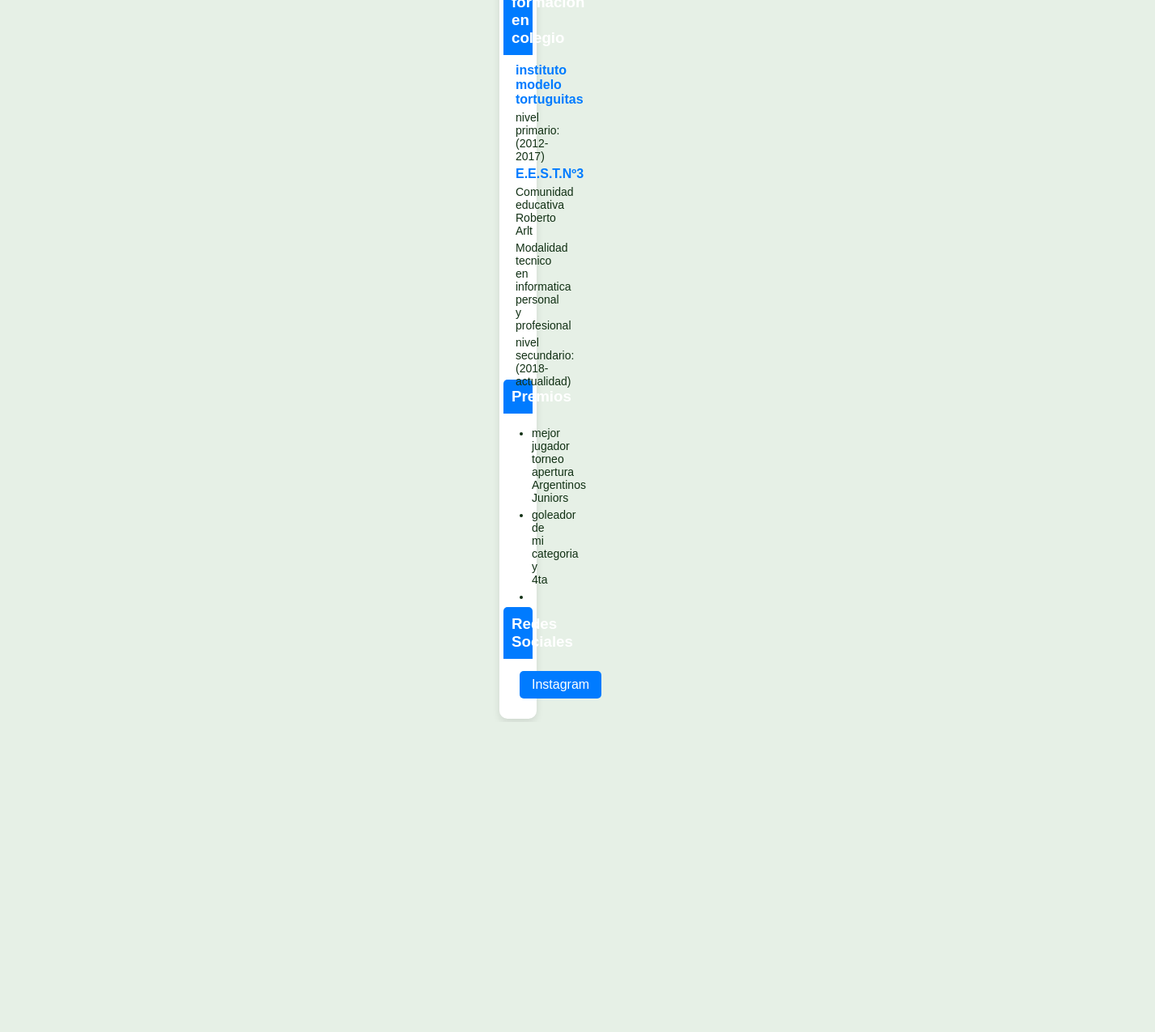
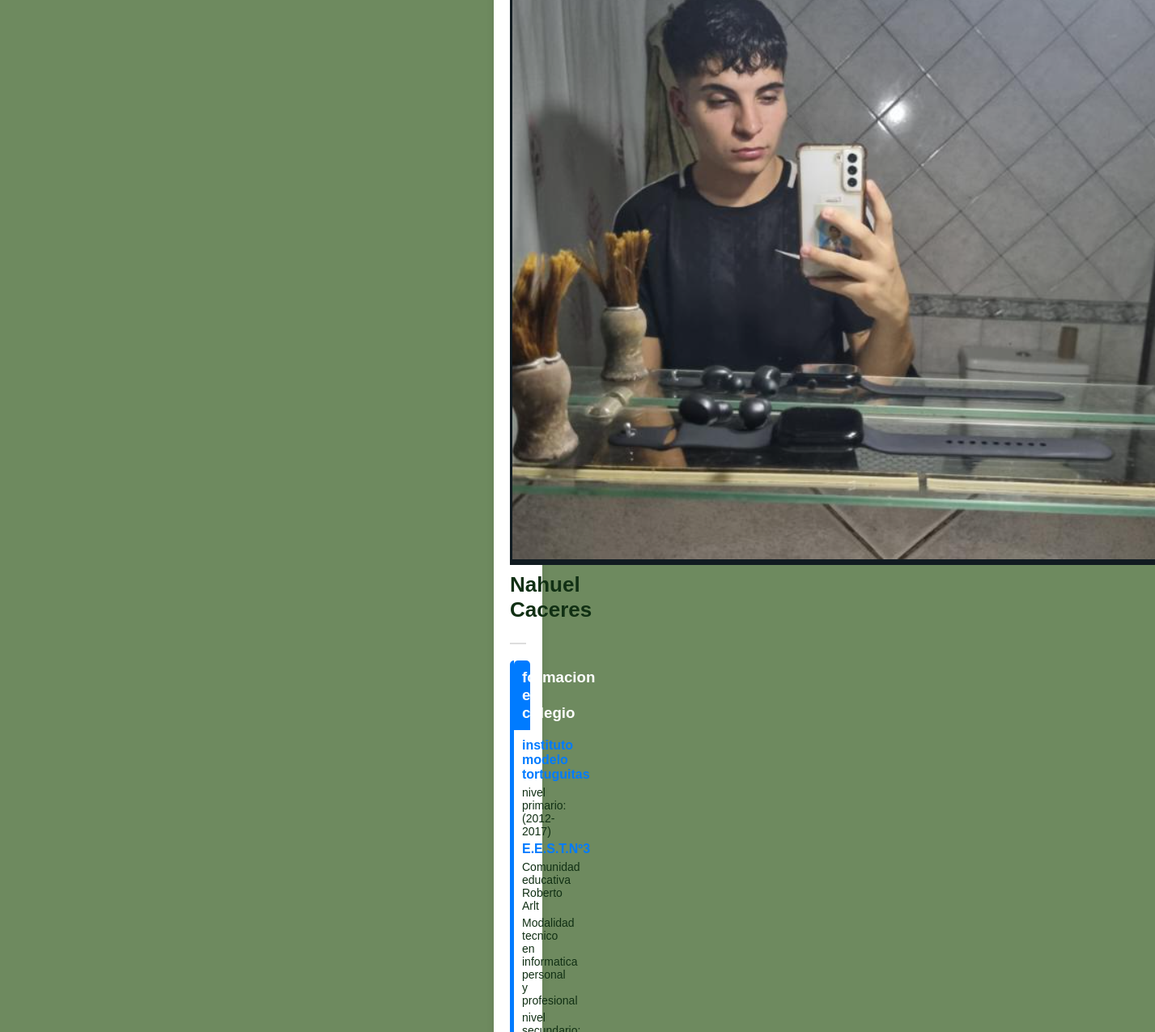
Before and after one commit to nahucaceres/landinpage, a plain HTML site: page tp0_Curriculum/index.html in a window 1280 px wide. Shown: the part 142-1417 px from the top of the page at 81% size, 1427 px wide, since content can reach past the window. Before the commit the page ends 1034 px from the top, so only its background shows below. Drawn offline with Linux system fonts and the light colour scheme; files that its build step writes are made by us from their sources.

Commit message:
actualizacion de codigo sin cambios

```diff
--- a/tp0_Curriculum/css/estiloCv.css
+++ b/tp0_Curriculum/css/estiloCv.css
@@ -3,53 +3,51 @@ body {
     font-family: Arial, sans-serif;
     margin: 0;
     padding: 0;
-    background-color: #e6f0e6;
+    background-color: #6e8a5f;
     color: #113014;
 }
 
-.container {
-    max-width: 6px;
-    margin: 4px auto;
+.encabezado {
+    max-width: 20px;
+    margin: 20px auto;
     background: white;
     padding: 20px;
-    box-shadow: 0 4px 10px rgba(0, 0, 0, 0.1);
+    box-shadow: 0 0 10px rgba(0, 0, 0, 0.1);
     border-radius: 10px;
 }
 
 
-.header {
+.perfil {
     text-align: center;
     padding-bottom: 20px;
     border-bottom: 2px solid #ddd;
 }
 
-.profile-pic {
-    width: 1px;
-    height: 1px;
-    border-radius: 5%;
+.fto-perfil {
+    width:20px;
+    height: 20px;
+    border-radius: 50%;
     object-fit: cover;
     margin-bottom: 10px;
-    border: 3px solid #007BFF;
 
 }
 
 h1 {
     font-size: 26px;
     margin: 5px 0;
-    color: #333;
 }
 
 h2 {
     font-size: 18px;
-    color: #555;
+    color: #777;
     margin: 5px 0;
 }
 
 
-.content section {
+.informacion {
     margin-top: 20px;
-    padding: 15px;
-    background: #f9f9f9;
+    padding: 10px;
+    background: #fff;
     border-left: 5px solid #007BFF;
     border-radius: 5px;
 }
@@ -58,7 +56,7 @@ h3 {
     background: #007BFF;
     color: white;
     padding: 10px;
-    margin: -15px -15px 10px -15px;
+    margin: -10px -10px 10px -10px;
     border-top-left-radius: 5px;
     border-top-right-radius: 5px;
 }
@@ -84,22 +82,17 @@ li {
 }
 
 
-.redes {
-    text-align: center;
-    margin-top: 20px;
-}
-
-.redes a {
+.redessociales {
     display: inline-block;
     text-decoration: none;
     background: #007BFF;
     color: white;
     padding: 8px 15px;
     border-radius: 5px;
-    margin: 5px;
+    margin-right: 10px;
     transition: 0.3s;
 }
 
-.redes a:hover {
+.redessociales:hover {
     background: #0056b3;
 }
--- a/tp0_Curriculum/index.html
+++ b/tp0_Curriculum/index.html
@@ -7,15 +7,14 @@
     <link rel="stylesheet" href="estiloCv.css">
 </head>
 <body>
-    <div class="container">
-        <div class="header">
-            <img src="/tp0_Curriculum/img/nahu.png" alt="Foto de perfil" class="profile-pic">
-
+    <div class="encabezado">
+        <div class="perfil">
+            <img src="/tp0_Curriculum/img/nahu.png" alt="Foto de perfil" class="ftp-perfil" >
             <h1>Nahuel Caceres</h1>
             <h2></h2>
         </div>
 
-        <div class="contentido">
+        <div class="informacion">
             <section class="colegio">
                 <h3>formacion en colegio</h3>
                 <h4>instituto modelo tortuguitas</h4>
@@ -37,7 +36,7 @@
                 </ul>
             </section>
 
-            <section class="redes soluciales">
+            <section class="redessociales">
                 <h3>Redes Sociales</h3>
                 <a href="https://www.instagram.com/nahucaceress?igsh=MWFqejN6ejVnejhpbw==">Instagram</a>
 
```
